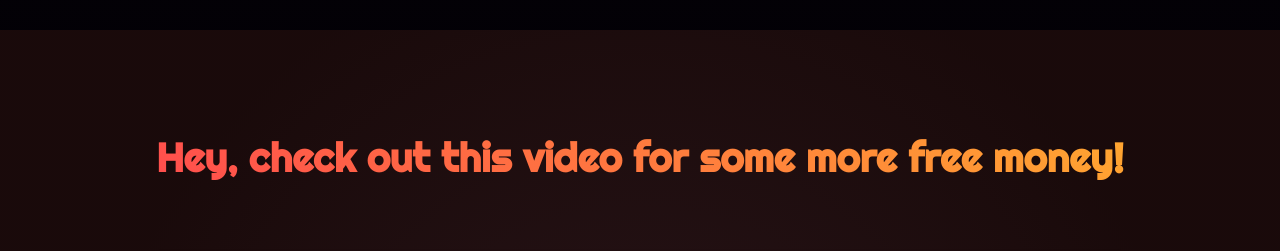
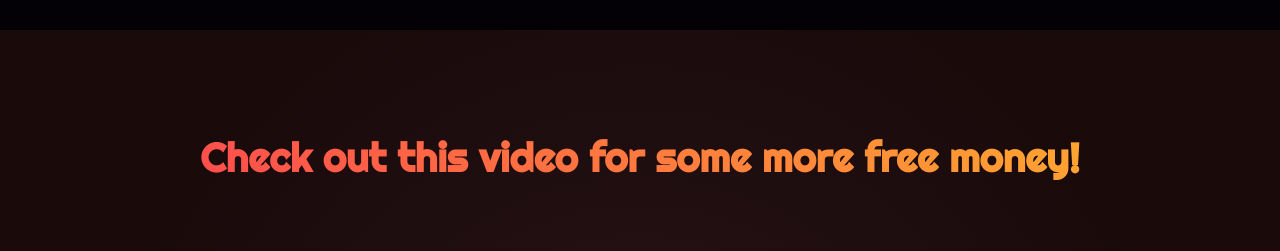
Before and after one commit to Llakadmatatag/slyy, a plain HTML site: page index.html in a window 1280 px wide. Shown: the part 1740-1991 px from the top of the page. Drawn offline with Linux system fonts and the light colour scheme.

Commit message:
Update index.html

```diff
--- a/index.html
+++ b/index.html
@@ -159,7 +159,7 @@
     <section class="video-section">
         <div class="container">
             <div class="section-title">
-                <h2>Hey, check out this video for some more free money!</h2>
+                <h2>Check out this video for some more free money!</h2>
             </div>
             <div class="video-container">
                 <div class="video-wrapper">
```
